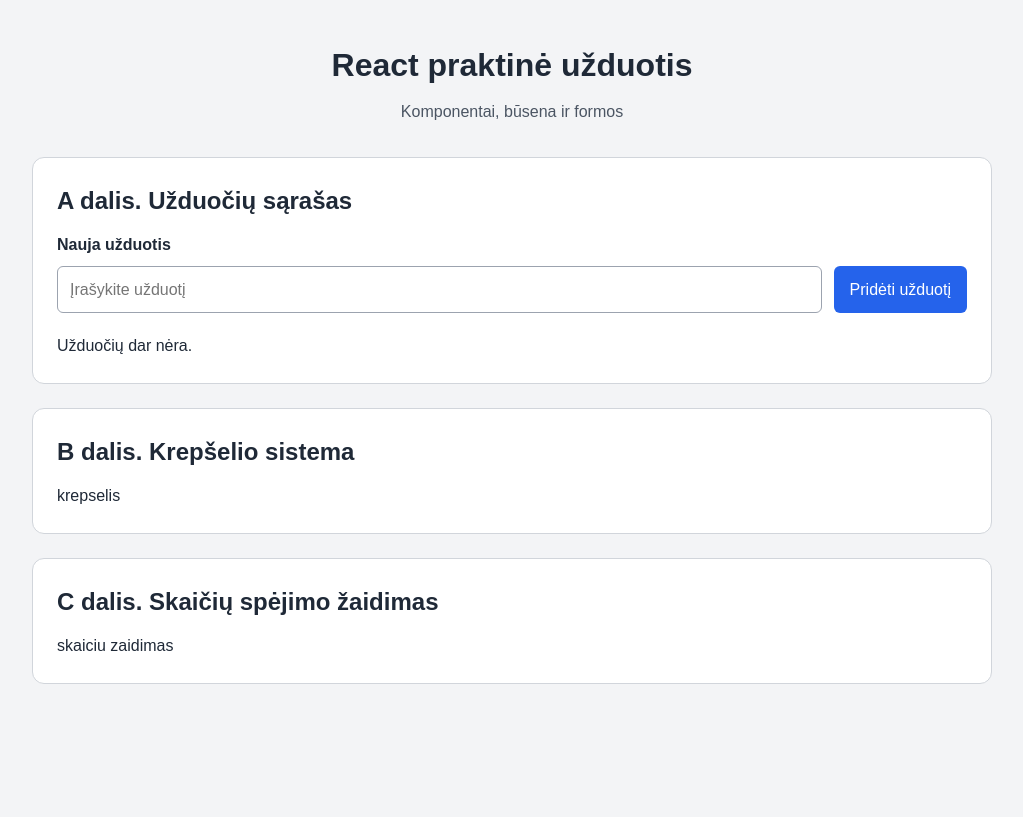
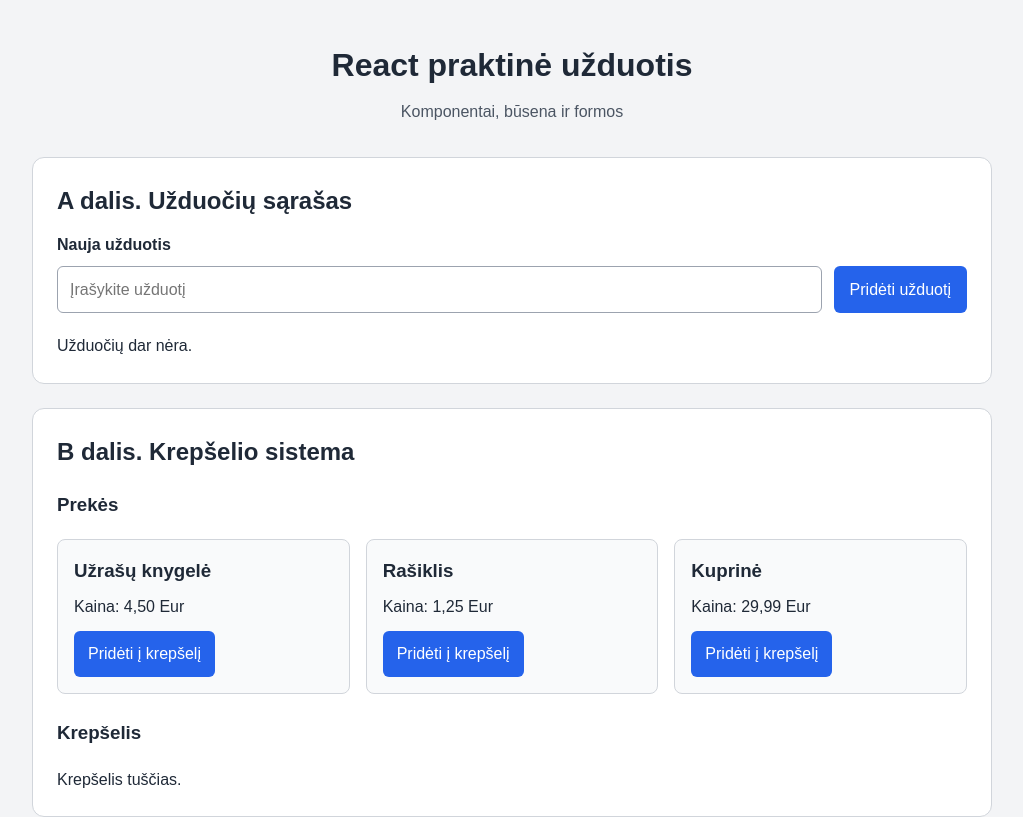
Before and after one commit to GediminasSus/React-praktinis-1, a React (Vite) app: page / in a window 1280 px wide. Shown: the top 817 px of the page, without its empty margins (128-1151 px from the left). Built offline with nearby package versions, Linux system fonts and the light colour scheme.

Commit message:
Added products and cart state management

```diff
--- a/src/App.css
+++ b/src/App.css
@@ -171,3 +171,51 @@
   outline: 3px solid #93c5fd;
   outline-offset: 2px;
 }
+
+.product-list {
+  display: grid;
+  grid-template-columns: repeat(auto-fit, minmax(200px, 1fr));
+  gap: 16px;
+  margin: 0 0 24px;
+  padding: 0;
+  list-style: none;
+}
+
+.product-item {
+  padding: 16px;
+  border: 1px solid #d1d5db;
+  border-radius: 8px;
+  background-color: #f9fafb;
+}
+
+.product-item h3 {
+  margin: 0 0 8px;
+}
+
+.product-item button {
+  margin-top: 12px;
+  padding: 10px 14px;
+  border: none;
+  border-radius: 6px;
+  background-color: #2563eb;
+  color: #ffffff;
+  cursor: pointer;
+}
+
+.product-item button:hover {
+  background-color: #1d4ed8;
+}
+
+.product-item button:focus-visible {
+  outline: 3px solid #93c5fd;
+  outline-offset: 2px;
+}
+
+.cart-preview {
+  margin: 0;
+  padding-left: 20px;
+}
+
+.cart-preview li {
+  margin-bottom: 8px;
+}
--- a/src/App.jsx
+++ b/src/App.jsx
@@ -1,7 +1,35 @@
+import { useState } from 'react'
+import TaskList from './components/tasks/TaskList'
+import ProductList from './components/shop/ProductList'
 import './App.css'
-import TaskList from './components/tasks/TaskList'
 
 function App() {
+  const [products] = useState([
+    { id: 1, name: 'Užrašų knygelė', price: 4.5 },
+    { id: 2, name: 'Rašiklis', price: 1.25 },
+    { id: 3, name: 'Kuprinė', price: 29.99 },
+  ])
+
+  const [cart, setCart] = useState([])
+
+  function handleAddToCart(product) {
+    setCart((currentCart) => {
+      const existingProduct = currentCart.find(
+        (item) => item.id === product.id,
+      )
+
+      if (existingProduct) {
+        return currentCart.map((item) =>
+          item.id === product.id
+            ? { ...item, quantity: item.quantity + 1 }
+            : item,
+        )
+      }
+
+      return [...currentCart, { ...product, quantity: 1 }]
+    })
+  }
+
   return (
     <main className="app">
       <header className="app-header">
@@ -16,12 +44,28 @@
 
       <section className="section">
         <h2>B dalis. Krepšelio sistema</h2>
-        <p>krepselis</p>
+
+        <h3>Prekės</h3>
+        <ProductList products={products} onAdd={handleAddToCart} />
+
+        <h3>Krepšelis</h3>
+
+        {cart.length === 0 ? (
+          <p>Krepšelis tuščias.</p>
+        ) : (
+          <ul className="cart-preview">
+            {cart.map((item) => (
+              <li key={item.id}>
+                {item.name} – kiekis: {item.quantity}
+              </li>
+            ))}
+          </ul>
+        )}
       </section>
 
       <section className="section">
         <h2>C dalis. Skaičių spėjimo žaidimas</h2>
-        <p>skaiciu zaidimas</p>
+        <p>Čia reikės atspėti skaičių nuo 1 iki 100.</p>
       </section>
     </main>
   )
--- /dev/null
+++ b/src/components/shop/ProductItem.jsx
@@ -0,0 +1,14 @@
+function ProductItem({ product, onAdd }) {
+  return (
+    <li className="product-item">
+      <h3>{product.name}</h3>
+      <p>Kaina: {product.price.toFixed(2).replace('.', ',')} Eur</p>
+
+      <button type="button" onClick={() => onAdd(product)}>
+        Pridėti į krepšelį
+      </button>
+    </li>
+  )
+}
+
+export default ProductItem
--- /dev/null
+++ b/src/components/shop/ProductLIst.jsx
@@ -0,0 +1,17 @@
+import ProductItem from './ProductItem'
+
+function ProductList({ products, onAdd }) {
+  return (
+    <ul className="product-list">
+      {products.map((product) => (
+        <ProductItem
+          key={product.id}
+          product={product}
+          onAdd={onAdd}
+        />
+      ))}
+    </ul>
+  )
+}
+
+export default ProductList
```
